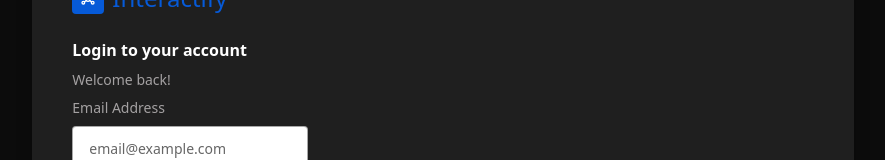
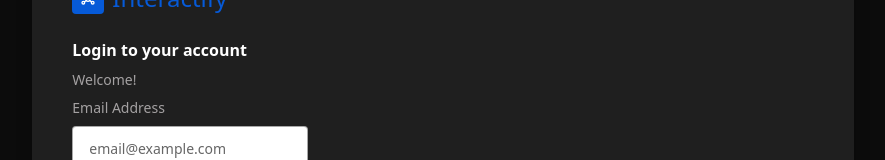
Before and after one commit to akshaykumarhp/Interactify-socialmedia-project, a React (Create React App) app: page /login in a window 1280 px wide. Shown: the part 323-483 px from the top of the page, without its empty margins (197-1082 px from the left). Built offline with nearby package versions, Linux system fonts and the light colour scheme.

Commit message:
Made changes to login page

```diff
--- a/src/pages/Login.jsx
+++ b/src/pages/Login.jsx
@@ -25,7 +25,7 @@ const Login = () => {
             </span>
           </div>
           <p className="text-ascent-1 text-base font-semibold"> Login to your account</p>
-          <span className='text-sm mt-2 text-ascent-2'>Welcome back!</span>
+          <span className='text-sm mt-2 text-ascent-2'>Welcome!</span>
           <form action="py-8 flex flex-col gap-5">
             <TextInput
             name='email'
```
